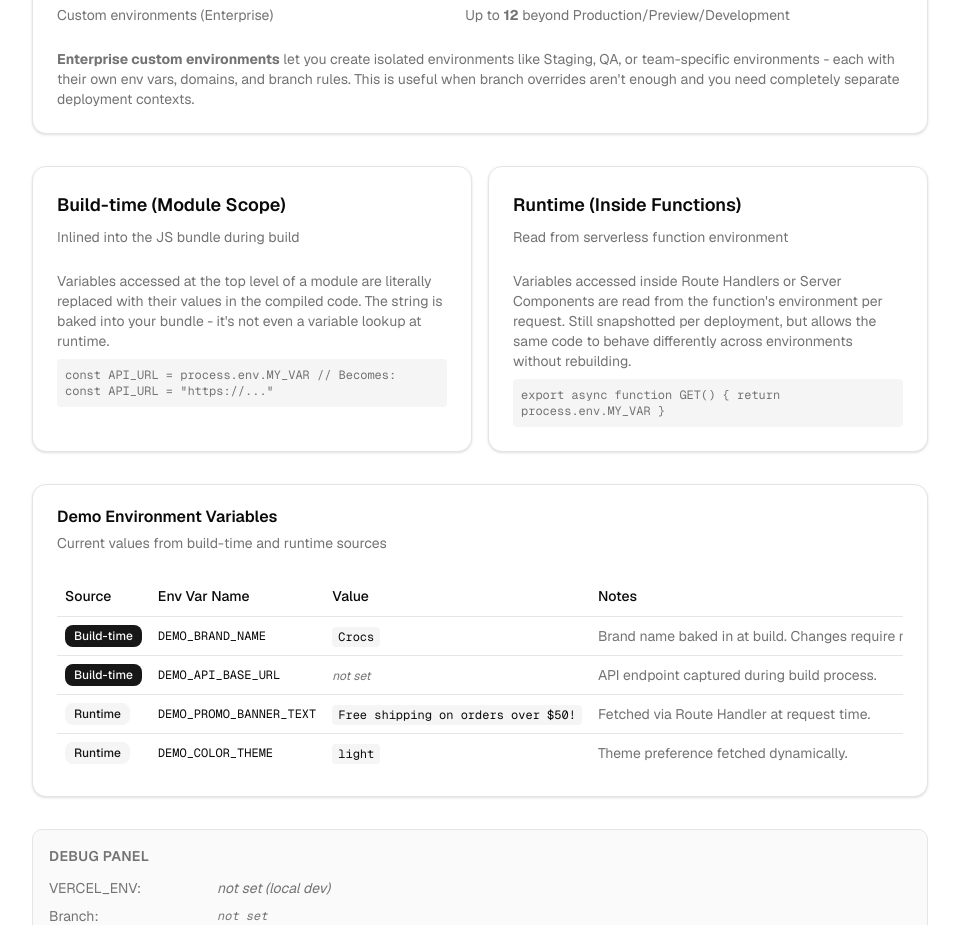
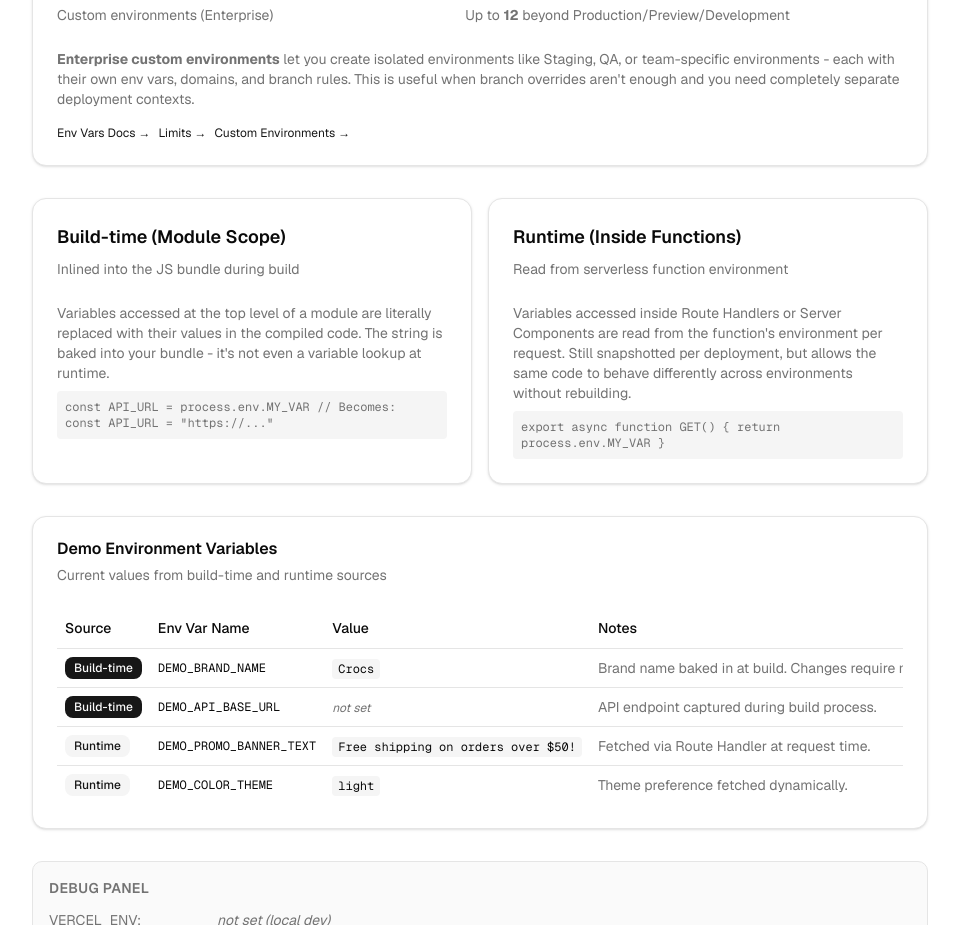
Before and after one commit to vercel-labs/vercel-config-demo, a Next.js app: page /env-vars in a window 1280 px wide. Shown: the part 3200-4125 px from the top of the page, without its empty margins (288-1247 px from the left). Built offline with nearby package versions, Linux system fonts and the light colour scheme; no server answers; what @statsig/react-bindings would draw is missing.

Commit message:
docs: add links to Vercel documentation in Limits & Enterprise Features
Add documentation links for Environment Variables, Limits, and Custom Environments.

Co-authored-by: Mario Lopez Martinez <23390842+HiMarioLopez@users.noreply.github.com>

```diff
--- a/app/env-vars/page.tsx
+++ b/app/env-vars/page.tsx
@@ -208,6 +208,32 @@ export default function EnvVarsPage() {
               domains, and branch rules. This is useful when branch overrides aren&apos;t enough
               and you need completely separate deployment contexts.
             </p>
+            <div className="mt-4 flex flex-wrap gap-2">
+              <a
+                href="https://vercel.com/docs/environment-variables"
+                target="_blank"
+                rel="noopener noreferrer"
+                className="inline-flex items-center gap-1 text-xs text-primary hover:underline"
+              >
+                Env Vars Docs &rarr;
+              </a>
+              <a
+                href="https://vercel.com/docs/accounts/plans-and-billing/limits"
+                target="_blank"
+                rel="noopener noreferrer"
+                className="inline-flex items-center gap-1 text-xs text-primary hover:underline"
+              >
+                Limits &rarr;
+              </a>
+              <a
+                href="https://vercel.com/docs/deployments/custom-environments"
+                target="_blank"
+                rel="noopener noreferrer"
+                className="inline-flex items-center gap-1 text-xs text-primary hover:underline"
+              >
+                Custom Environments &rarr;
+              </a>
+            </div>
           </CardContent>
         </Card>
 
```
